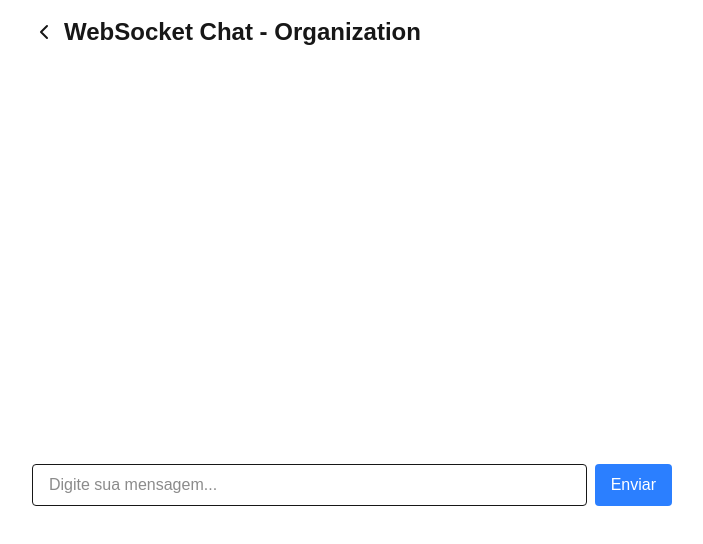
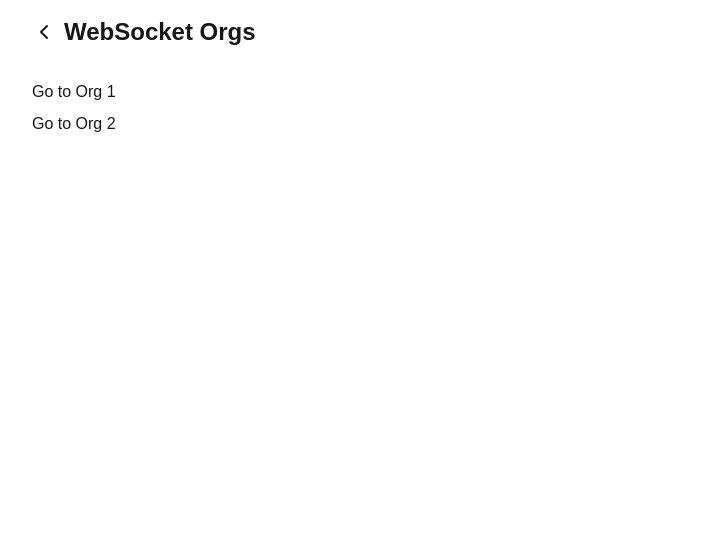
Before and after one commit to FelipeSaadi/websocket-fullstack, a Next.js app in the folder websocket-front/: page /websocket in a window 1280 px wide. Shown: the top 544 px of the page, without its empty margins (288-991 px from the left). Built offline with nearby package versions, Linux system fonts and the light colour scheme.

Commit message:
feat: add pages navigation

```diff
--- a/websocket-front/src/app/socket-io/[organizationId]/page.tsx
+++ b/websocket-front/src/app/socket-io/[organizationId]/page.tsx
@@ -29,7 +29,7 @@ const Page = ({ params }: { params: { organizationId: string } }) => {
     <div className="p-4 max-w-2xl mx-auto">
       <div className="flex items-center mb-4">
         <span className="flex items-center gap-2">
-          <ChevronLeft className="w-6 h-6 cursor-pointer" onClick={() => router.push('/')} />
+          <ChevronLeft className="w-6 h-6 cursor-pointer" onClick={() => router.push('/socket-io')} />
           <h1 className="text-2xl font-bold">Socket.IO Chat - Organization {organizationId}</h1>
         </span>
       </div>
--- a/websocket-front/src/app/socket-io/page.tsx
+++ b/websocket-front/src/app/socket-io/page.tsx
@@ -1,60 +1,32 @@
 "use client"
 
-import { FormEvent, useEffect, useState } from "react"
 import { useRouter } from "next/navigation"
 import { ChevronLeft } from "lucide-react"
 
-import { useMessagesSocketIO } from "@/hooks/use-chats"
+const orgs = [
+  { id: 1, name: 'Org 1' },
+  { id: 2, name: 'Org 2' },
+]
 
 const Page = () => {
   const router = useRouter()
-  const { messages, sendMessage } = useMessagesSocketIO('')
-  const [message, setMessage] = useState("")
-
-  const handleSubmit = (e: FormEvent) => {
-    e.preventDefault()
-    if (message.trim()) {
-      sendMessage(message)
-      setMessage("")
-    }
-  }
-
-  useEffect(() => {
-    console.log(messages)
-  }, [messages])
 
   return (
     <div className="p-4 max-w-2xl mx-auto">
       <div className="flex items-center mb-4">
         <span className="flex items-center gap-2">
-          <ChevronLeft className="w-6 h-6 cursor-pointer" onClick={() => router.push('/')}/>
-          <h1 className="text-2xl font-bold">Socket.IO Chat</h1>
+          <ChevronLeft className="w-6 h-6 cursor-pointer" onClick={() => router.push('/')} />
+          <h1 className="text-2xl font-bold">Socket.IO Orgs</h1>
         </span>
       </div>
 
-      <div className="flex flex-col gap-2 h-[400px] overflow-y-auto">
-        {messages?.map((msg: string, index: number) => (
-          <div key={index} className="p-2 rounded mb-2 shadow">
-            {msg}
-          </div>
+      <div className="flex flex-col gap-2 mt-8">
+        {orgs.map((org) => (
+          <span className="cursor-pointer" key={org.id} onClick={() => router.push(`/socket-io/${org.id}`)}>
+            Go to {org.name}
+          </span>
         ))}
       </div>
-
-      <form onSubmit={handleSubmit} className="flex gap-2">
-        <input
-          type="text"
-          value={message}
-          onChange={(e) => setMessage(e.target.value)}
-          className="flex-1 px-4 py-2 border rounded"
-          placeholder="Digite sua mensagem..."
-        />
-        <button
-          type="submit"
-          className="bg-blue-500 text-white px-4 py-2 rounded hover:bg-blue-600"
-        >
-          Enviar
-        </button>
-      </form>
     </div>
   )
 }
--- a/websocket-front/src/app/websocket/[organizationId]/page.tsx
+++ b/websocket-front/src/app/websocket/[organizationId]/page.tsx
@@ -29,7 +29,7 @@ const Page = ({ params }: { params: { organizationId: string } }) => {
     <div className="p-4 max-w-2xl mx-auto">
       <div className="flex items-center mb-4">
         <span className="flex items-center gap-2">
-          <ChevronLeft className="w-6 h-6 cursor-pointer" onClick={() => router.push('/')} />
+          <ChevronLeft className="w-6 h-6 cursor-pointer" onClick={() => router.push('/websocket')} />
           <h1 className="text-2xl font-bold">WebSocket Chat - Organization {organizationId}</h1>
         </span>
       </div>
--- a/websocket-front/src/app/websocket/page.tsx
+++ b/websocket-front/src/app/websocket/page.tsx
@@ -1,62 +1,32 @@
 "use client"
 
-import { FormEvent, useEffect, useState, use } from "react"
 import { useRouter } from "next/navigation"
 import { ChevronLeft } from "lucide-react"
 
-import { useMessagesWebSocket } from "@/hooks/use-chats"
+const orgs = [
+  { id: 1, name: 'Org 1' },
+  { id: 2, name: 'Org 2' },
+]
 
-const Page = ({ params }: { params: { organizationId: string } }) => {
+const Page = () => {
   const router = useRouter()
-  const { organizationId } = use(params)
-  const { messages, sendMessage } = useMessagesWebSocket(organizationId)
-  const [message, setMessage] = useState("")
-
-  const handleSubmit = (e: FormEvent) => {
-    e.preventDefault()
-    if (message.trim()) {
-      sendMessage(message)
-      setMessage("")
-    }
-  }
-
-  useEffect(() => {
-    console.log(organizationId)
-    console.log(messages)
-  }, [messages])
 
   return (
     <div className="p-4 max-w-2xl mx-auto">
       <div className="flex items-center mb-4">
         <span className="flex items-center gap-2">
           <ChevronLeft className="w-6 h-6 cursor-pointer" onClick={() => router.push('/')} />
-          <h1 className="text-2xl font-bold">WebSocket Chat - Organization {organizationId}</h1>
+          <h1 className="text-2xl font-bold">WebSocket Orgs</h1>
         </span>
       </div>
 
-      <div className="flex flex-col gap-2 h-[400px] overflow-y-auto">
-        {messages && messages.map((msg: string, index: number) => (
-          <div key={index} className="p-2 rounded mb-2 shadow">
-            {msg}
-          </div>
+      <div className="flex flex-col gap-2 mt-8">
+        {orgs.map((org) => (
+          <span className="cursor-pointer" key={org.id} onClick={() => router.push(`/websocket/${org.id}`)}>
+            Go to {org.name}
+          </span>
         ))}
       </div>
-
-      <form onSubmit={handleSubmit} className="flex gap-2">
-        <input
-          type="text"
-          value={message}
-          onChange={(e) => setMessage(e.target.value)}
-          className="flex-1 px-4 py-2 border rounded"
-          placeholder="Digite sua mensagem..."
-        />
-        <button
-          type="submit"
-          className="bg-blue-500 text-white px-4 py-2 rounded hover:bg-blue-600"
-        >
-          Enviar
-        </button>
-      </form>
     </div>
   )
 }
```
